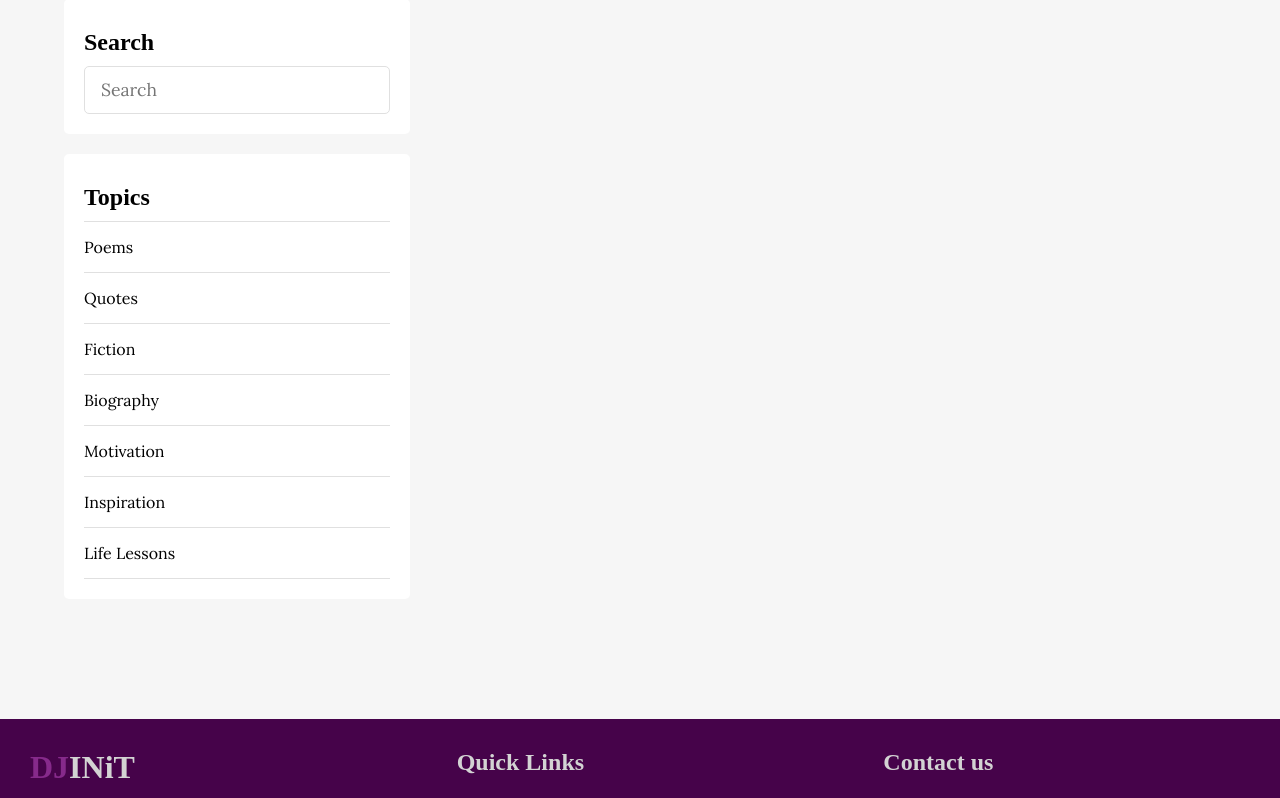
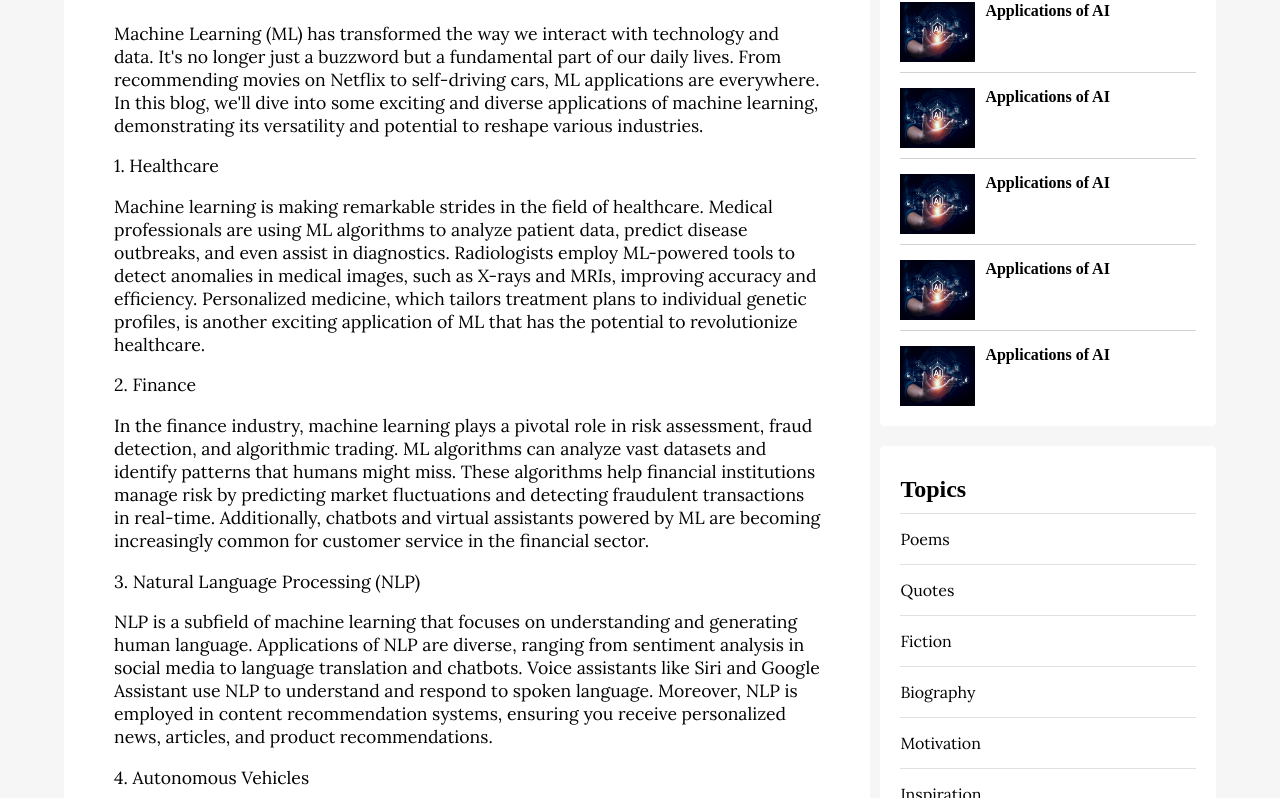
Before and after one commit to Nair-Abhinav/init_task_web, a plain HTML site: page single.html in a window 1280 px wide. Shown: the part 177-975 px from the top of the page. Drawn offline with nearby package versions, Linux system fonts and the light colour scheme; a web font is replaced by a local one.

Commit message:
Changes 3

```diff
--- a/single.html
+++ b/single.html
@@ -36,17 +36,68 @@
     <div class="page-wrapper">
 
         <div class="content clearfix">
-        <div class="main-content">
+            <div class="main-content single">
+            <h1 class="post-title">
+                Applications of AI
+            </h1>
+            <div class="post-content">
+                <p>Machine Learning (ML) has transformed the way we interact with technology and data. It's no longer just a buzzword but a fundamental part of our daily lives. From recommending movies on Netflix to self-driving cars, ML applications are everywhere. In this blog, we'll dive into some exciting and diverse applications of machine learning, demonstrating its versatility and potential to reshape various industries.</p>
+                <p>1. Healthcare</p>
+
+                <p>Machine learning is making remarkable strides in the field of healthcare. Medical professionals are using ML algorithms to analyze patient data, predict disease outbreaks, and even assist in diagnostics. Radiologists employ ML-powered tools to detect anomalies in medical images, such as X-rays and MRIs, improving accuracy and efficiency. Personalized medicine, which tailors treatment plans to individual genetic profiles, is another exciting application of ML that has the potential to revolutionize healthcare.</p>
+
+                <p>2. Finance</p>
+
+                <p>In the finance industry, machine learning plays a pivotal role in risk assessment, fraud detection, and algorithmic trading. ML algorithms can analyze vast datasets and identify patterns that humans might miss. These algorithms help financial institutions manage risk by predicting market fluctuations and detecting fraudulent transactions in real-time. Additionally, chatbots and virtual assistants powered by ML are becoming increasingly common for customer service in the financial sector.</p>
+
+                <p>3. Natural Language Processing (NLP)</p>
+
+                <p>NLP is a subfield of machine learning that focuses on understanding and generating human language. Applications of NLP are diverse, ranging from sentiment analysis in social media to language translation and chatbots. Voice assistants like Siri and Google Assistant use NLP to understand and respond to spoken language. Moreover, NLP is employed in content recommendation systems, ensuring you receive personalized news, articles, and product recommendations.</p>
+
+                <p>4. Autonomous Vehicles</p>
+
+                <p>Self-driving cars are one of the most captivating applications of machine learning. These vehicles use ML algorithms to analyze data from sensors, cameras, and radar to navigate safely. Companies like Tesla, Waymo, and Uber are actively developing autonomous vehicles, with the potential to reduce accidents and revolutionize transportation.</p>
+
+                <p>5. Image and Video Analysis</p>
+
+                <p>ML has drastically improved image and video analysis. Facial recognition technology, powered by deep learning, is used for security purposes, unlocking smartphones, and even finding missing persons. In addition, ML algorithms can analyze video content for content moderation, object detection, and even assist in autonomous drone navigation.</p>
+
+                <p>6. Gaming</p>
+
+                <p>In the gaming industry, machine learning enhances player experiences through intelligent non-player characters (NPCs) and dynamic game environments. Game developers use ML to create more challenging and adaptable gaming experiences, ultimately making games more immersive and engaging.</p>
+
+                <p>Conclusion</p>
+
+                <p>Machine learning applications are vast and continually evolving. From healthcare to finance, autonomous vehicles to agriculture, ML is reshaping industries across the board. The ability to analyze vast amounts of data and make predictions or decisions based on that data is revolutionizing how we live and work. As technology advances and data availability grows, we can expect even more exciting and innovative applications of machine learning in the future.</p>
+
 
             </div>
+            </div>
+            <!-- side bar -->
+            <div class="sidebar single">
+                <div class="section popular">
+                    <h2 class="section-title">Popular</h2>
 
-        <div class="sidebar">
-
-            <div class="section search">
-                <h2 class="section-title">Search</h2>
-                    <form action="index.html" method="post">
-                        <input type="text" name="search-term" class="text-input" placeholder="Search">
-                    </form>
+                    <div class="post clearfix">
+                        <img src="images/blog1.jpg" alt="" srcset="">
+                        <a href="" class="title"><h4>Applications of AI</h4></a>
+                    </div>
+                    <div class="post clearfix">
+                        <img src="images/blog1.jpg" alt="" srcset="">
+                        <a href="" class="title"><h4>Applications of AI</h4></a>
+                    </div>
+                    <div class="post clearfix">
+                        <img src="images/blog1.jpg" alt="" srcset="">
+                        <a href="" class="title"><h4>Applications of AI</h4></a>
+                    </div>
+                    <div class="post clearfix">
+                        <img src="images/blog1.jpg" alt="" srcset="">
+                        <a href="" class="title"><h4>Applications of AI</h4></a>
+                    </div>
+                    <div class="post clearfix">
+                        <img src="images/blog1.jpg" alt="" srcset="">
+                        <a href="" class="title"><h4>Applications of AI</h4></a>
+                    </div>
                 </div>
 
                 <div class="section topics">
@@ -63,6 +114,7 @@
                     </ul>
                 </div>
             </div>
+            <!-- side bar ends -->
         </div>
     </div>
     <div class="footer">
--- a/style.css
+++ b/style.css
@@ -196,6 +196,19 @@ header .menu-toggle{
     width: 70%;
     float: left;
 }
+
+.content .main-content.single{
+    background-color: white;
+    padding: 20px 50px;
+    font-size: 1.1rem;
+    border-radius: 5px;
+}
+
+.content .main-content.single .post-title{
+    text-align: center;
+    padding: 10px;
+}
+
 .content .main-content .post{
     width: 95%;
     height: 280px;
@@ -204,6 +217,20 @@ header .menu-toggle{
     background-color: white;
     position: relative;
 }
+
+.content .popular .post{
+    border-top: 1px solid #d3d3d3;
+    margin-top: 10px;
+    padding-top: 10px;
+}
+
+.content .popular .post img{
+    height:60px;
+    width: 75px;
+    float: left;
+    margin-right: 10px;
+}
+
 .content .main-content .post .read-more{
     position:absolute;
     bottom: 10px;
@@ -232,6 +259,10 @@ header .menu-toggle{
     width: 30%;
     float: left;
     height: 300px;
+}
+
+.content .sidebar.single{
+    padding-left: 10px;
 }
 
 .content .sidebar .section{
```
Also changed, not shown: index.html (+12 -12 lines). Lines whose indentation alone changed are shown as unchanged.
